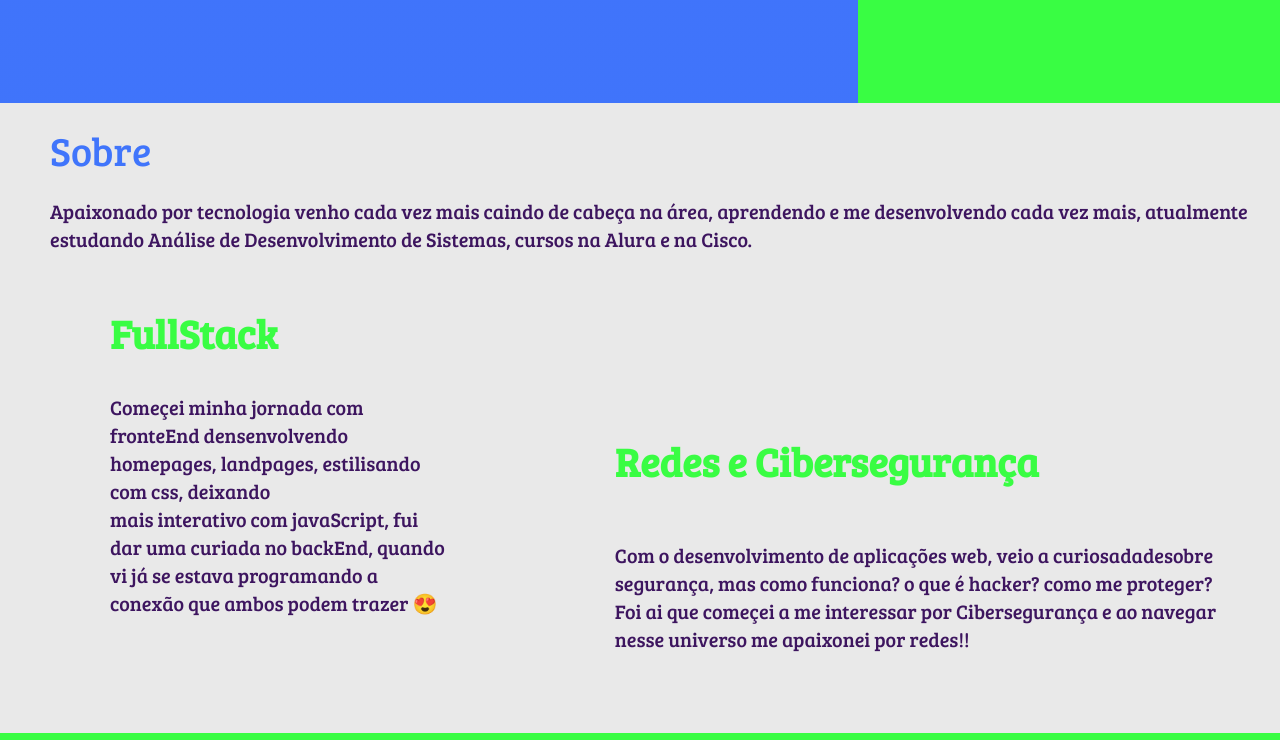
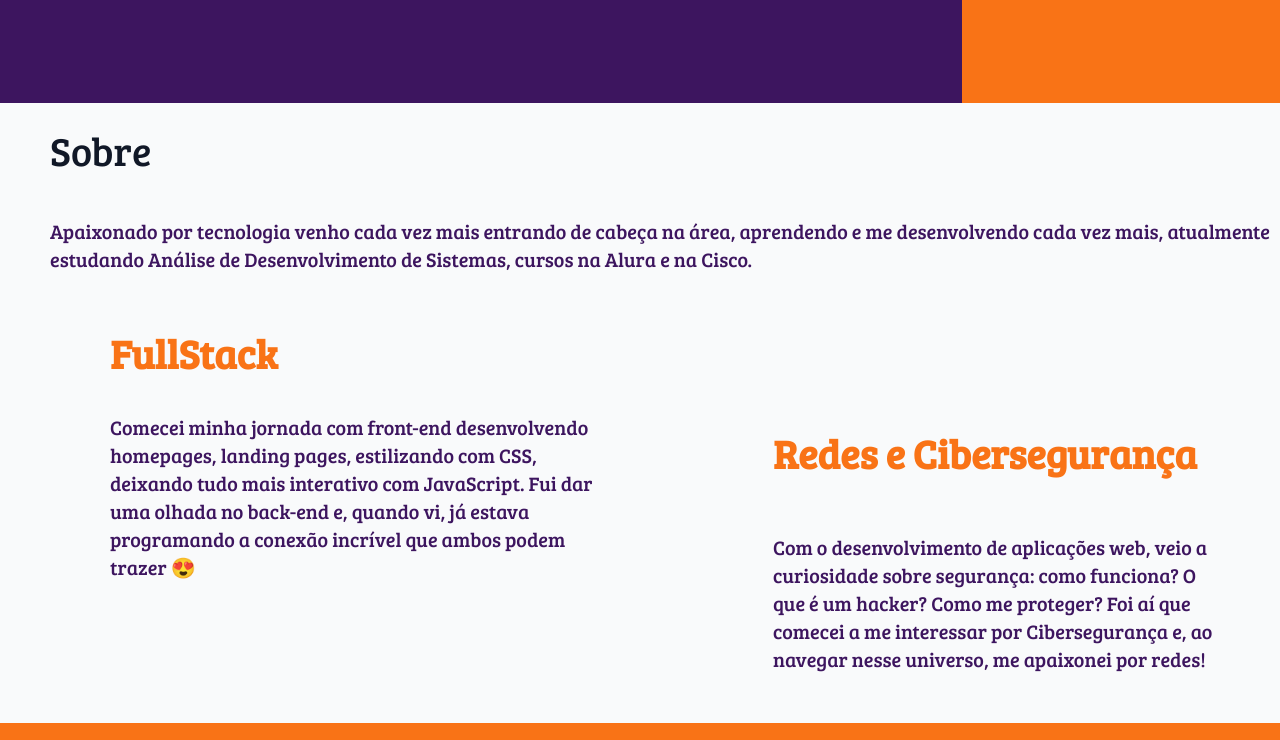
Before and after one commit to felipenewplayer/Portifolio, a website: page index.html in a window 1280 px wide. Shown: the part 497-1237 px from the top of the page. Drawn offline with Linux system fonts and the light colour scheme.

Commit message:
arrumando

```diff
--- a/css/style.css
+++ b/css/style.css
@@ -1,17 +1,21 @@
 :root {
-    --primary_font: font-family: "Bree Serif", serif;
+    --primary_font: "Bree Serif", serif;
     --secondary-font: 'Courier New', monospace;
 
-    --primary_color: #2a65fde2;
-    --second_color: #39fd43;
-    --third_color: #1e1648;
+    --primary_color: #1f2937;
+    --second_color: #f97316;
+    --third_color: #111827;
+
+    --neutral_light: #f9fafb;
+    --neutral_medium: #d1d5db;
 }
 
 body {
-    font-family: "Bree Serif", serif;
+    font-family: var(--primary_font);
     margin: 0;
     padding: 0;
-    background-color: #e9e9e9;
+    background-color: var(--neutral_light); /* fundo claro e elegante */
+    color: var(--third_color); /* cor padrão dos textos */
 }
 
 a {
@@ -29,11 +33,11 @@ header {
 }
 
 .header-left {
+    background-color: #3D155F;
     display: flex;
+    align-items: start;
     flex-direction: column;
     justify-content: space-evenly;
-    align-items: start;
-    padding-left: 50px;
     flex: 3;
     height: 100%;
 
@@ -46,7 +50,7 @@ header {
 
 .header-left p {
     margin-left: 80px;
-    color: --third_color;
+    color: var(--neutral_light);
     font-size: 30px;
 }
 
@@ -62,7 +66,7 @@ header {
     width: 300px;
     border-radius: 10%;
     position: absolute;
-    right: 350px;
+    right: 250px;
 }
 
 .header-right button img {
@@ -73,10 +77,13 @@ header {
     right: 100px;
     cursor: pointer;
 }
+
 .header-right button.hidden {
-    display: none; /* ou use visibilidade + pointer-events se quiser animar */
+    display: none;
+    /* ou use visibilidade + pointer-events se quiser animar */
 }
-.teste {
+
+.menu {
     position: absolute;
     bottom: 320px;
     right: 100px;
@@ -88,24 +95,24 @@ header {
     opacity: 0;
     pointer-events: none;
     visibility: hidden;
-    transform: translateY(-20px); /* opcional, para um efeito de subir */
+    transform: translateY(-20px);
 }
 
-.teste.ativado {
+.menu.ativado {
     opacity: 1;
     pointer-events: auto;
     visibility: visible;
     transform: translateY(0);
 }
 
-.teste.ativado a,
-.teste.ativado li {
+.menu.ativado a,
+.menu.ativado li {
     text-decoration: none;
     list-style: none;
     font-size: 20px;
 }
 
-.teste .fechar {
+.menu .fechar {
     position: absolute;
     top: 5px;
     right: 10px;
@@ -117,21 +124,21 @@ header {
     color: var(--third_color);
 }
 
-.teste.desativado {
+.menu.desativado {
     transition: opacity 1.0s ease, transform 1.0s ease;
     pointer-events: none;
 
 }
 
 .slide-in {
-  opacity: 0;
-  transform: translateX(-100px);
-  transition: all 0.6s ease-out;
+    opacity: 0;
+    transform: translateX(-100px);
+    transition: all 0.6s ease-out;
 }
 
 .slide-in.visible {
-  opacity: 1;
-  transform: translateX(0);
+    opacity: 1;
+    transform: translateX(0);
 }
 
 
@@ -142,10 +149,27 @@ header {
     height: 600px;
 }
 
-.sobre a, p {
+.sobre a {
+    display: inline-block;
+    align-self: flex-start;
     padding-left: 50px;
-    margin-top: 20px;
+    margin: 20px 0;
     font-size: 40px;
+    color: var(--primary_font);
+    text-decoration: none;
+    transition: color 0.3s linear;
+}
+
+.sobre a:hover {
+    color: var(--neutral_medium);
+}
+
+.sobre p {
+    padding-left: 50px;
+    margin: 20px 0;
+    font-size: 40px;
+    background-color: transparent; /* se quiser */
+    color: var(--third_color);
 }
 
 
@@ -165,10 +189,10 @@ header {
     justify-content: end;
 }
 
-.sobre article:hover{
+.sobre article:hover {
     transform: scale(1.1);
     transition: transform 0.5s ease-in-out;
-    box-shadow:0 8px 16px #1e1648;
+    box-shadow: 0 8px 16px #1e1648;
 }
 
 
@@ -194,14 +218,17 @@ header {
     font-size: 25px;
 }
 
-.projetos a, p {
+.projetos a,
+p {
     padding-left: 50px;
     margin-top: 20px;
     font-size: 40px;
 }
-.projetos a{
+
+.projetos a {
     color: #e9e9e9;
 }
+
 .projetos li {
     color: var(--primary_color);
     font-size: 20px;
@@ -227,19 +254,26 @@ header {
     justify-content: space-around;
     align-items: center;
 }
-.erp img{
+
+.erp p {
+    color: var(--neutral_medium);
+}
+
+.erp img {
     width: 700px;
     height: 400px;
 }
+
 .erp h4 {
     color: var(--second_color);
     font-size: 40px;
 }
-.erp li{
+
+.erp li {
     color: var(--second_color);
 }
 
-@media (max-width: 768px) {
+@media (max-width: 768px )  {
     header {
         flex-direction: column;
         height: auto;
@@ -265,16 +299,17 @@ header {
         margin: 0 auto;
     }
 
-    .header-right button  {
+    .header-right button {
         opacity: 0;
     }
 
-    .teste {
+    .menu {
         opacity: 0;
     }
 }
 
 @media (max-width: 768px) {
+
     .div_site_hambuguer,
     .erp {
         flex-direction: column;
@@ -318,3 +353,31 @@ header {
         margin-bottom: 20px;
     }
 }
+
+@media (min-width: 412px) {
+    body{
+        display: flex;
+        flex-direction: column;
+    }
+
+    .header-left {
+        padding-left: 6px;
+        align-items: center;
+    }
+    .header-left h1, p{
+        padding-left: 6px;
+    }
+
+    .sobre {
+        display: flex;
+        flex-direction: column;
+        height: auto;
+    }
+
+    .projetos{
+        flex-direction: column;
+        display: flex;
+    }
+
+
+}
--- a/index.html
+++ b/index.html
@@ -26,7 +26,7 @@
                     </button>
                     <img src="./images/profileImage.png" alt="foto de perfil">
 
-                    <div id="teste" class="teste desativado">
+                    <div id="menu" class="menu desativado">
                         <button id="fechar-menu" class="fechar">X</button>
                         <ul>
                             <li><a href="#sobre">Sobre</a></li>
@@ -37,29 +37,38 @@
 
             </header>
         </section>
-        <section class="sobre" id="sobre">
+        <section >
+            <div class="sobre" id="sobre" >
                 <a href="#sobre">Sobre</a>
-            <p>Apaixonado por tecnologia venho cada vez mais caindo de cabeça na área, aprendendo e me desenvolvendo
-                cada vez mais, atualmente estudando Análise de Desenvolvimento de Sistemas, cursos na Alura e na Cisco.
+                <p>Apaixonado por tecnologia venho cada vez mais entrando de cabeça na área, aprendendo e me
+                    desenvolvendo
+                    cada vez mais, atualmente estudando Análise de Desenvolvimento de Sistemas, cursos na Alura e na
+                    Cisco.
                 </p>
                 <div>
                     <article class="FullStack slide-in hidden">
                         <h2>FullStack</h2>
-                    <p> Começei minha jornada com fronteEnd densenvolvendo homepages, landpages, estilisando com css,
-                        deixando<br>
-                        mais interativo com javaScript, fui dar uma curiada no backEnd, quando vi já se estava
-                        programando a
-                        conexão que ambos podem trazer 😍</p>
+                        <p>
+                            Comecei minha jornada com front-end desenvolvendo homepages, landing pages, estilizando com
+                            CSS,
+                            deixando tudo mais interativo com JavaScript. Fui dar uma olhada no back-end e, quando vi,
+                            já
+                            estava programando a conexão incrível que ambos podem trazer 😍
+                        </p>
                     </article>
                     <article class="redes_cibersegurança slide-in hidden">
                         <h2>Redes e Cibersegurança</h2>
-                    <p>Com o desenvolvimento de aplicações web, veio a curiosadadesobre segurança, mas como funciona? o
-                        que é hacker? como me proteger? Foi ai que começei a me interessar por Cibersegurança e ao
-                        navegar
-                        nesse universo me apaixonei por redes!!</p>
+                        <p>
+                            Com o desenvolvimento de aplicações web, veio a curiosidade sobre segurança: como funciona?
+                            O
+                            que é um hacker? Como me proteger? Foi aí que comecei a me interessar por Cibersegurança e,
+                            ao
+                            navegar nesse universo, me apaixonei por redes!
+                        </p>
+
                     </article>
                 </div>
-
+            </div>
         </section>
         <section class="projetos" id="projetos">
             <a href="#projetos">Projetos</a>
@@ -101,8 +110,6 @@
                         <li>Tecnologias utilizadas</li>
                         <li>React 18</li>
                         <li>Bootstrap 5</li>
-                        <li>Vite</li>
-                        <li>JavaScript (ES6+)</li>
                         <li>Consumo de API REST (via fetch)</li>
                         <li>Integração com backend Java Spring Boot</li>
                     </ul>
--- a/javaScript.js
+++ b/javaScript.js
@@ -1,5 +1,5 @@
 const button = document.getElementById("button");
-const menu = document.getElementById("teste");
+const menu = document.getElementById("menu");
 const botaoFechar = document.getElementById("fechar-menu");
 button.addEventListener('click', () =>{
     const button = document.querySelector("button");
```
Also changed, not shown: images/buttonImage.png. Lines whose indentation alone changed are shown as unchanged.
